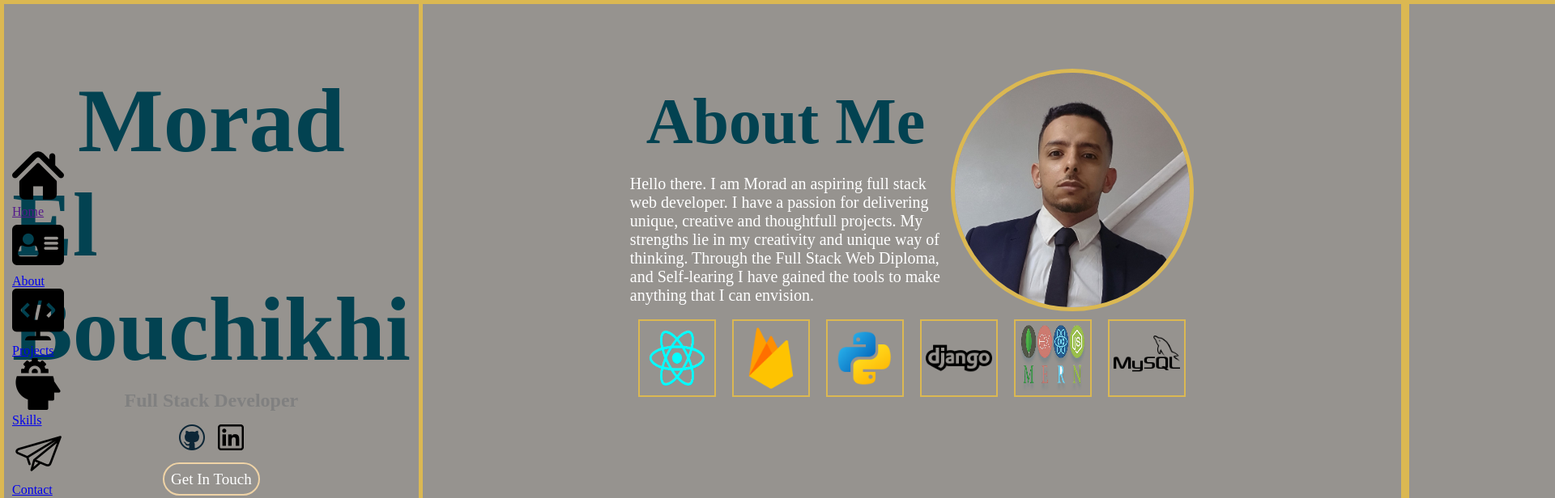
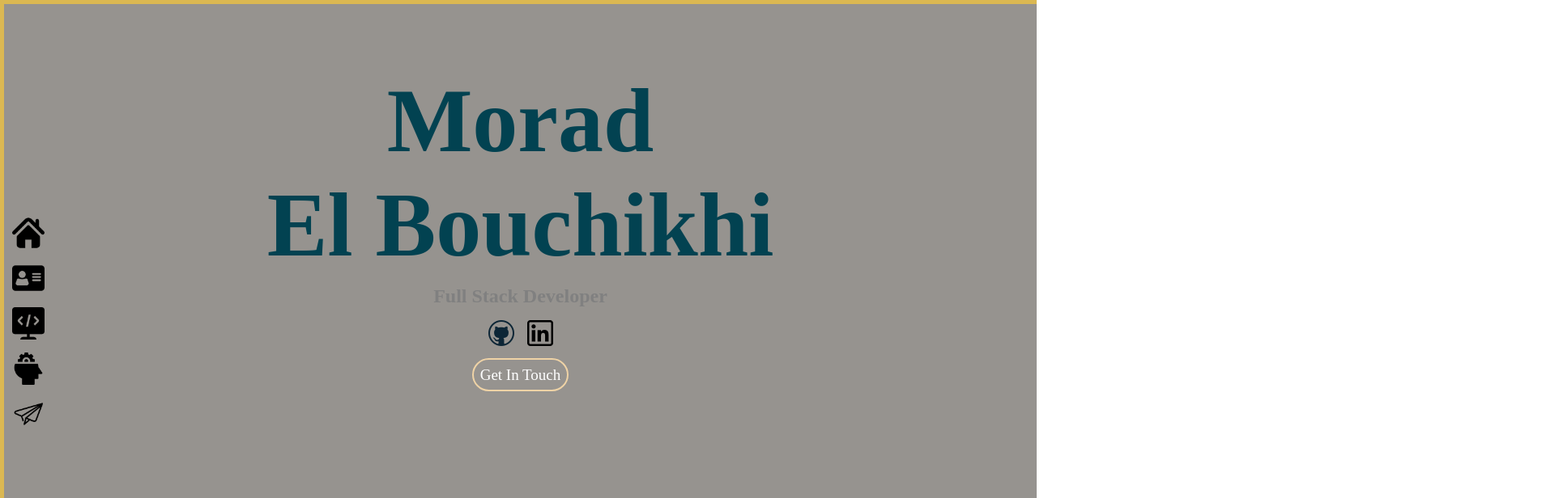
Before and after one commit to Morad17/portfolio-2024, a React (Create React App) app: page / in a window 1280 px wide. Shown: the top 616 px of the page at 81% size, 1920 px wide, since content can reach past the window. Built offline with nearby package versions, Linux system fonts and the light colour scheme.

Commit message:
fixed nav issue

```diff
--- a/src/App.js
+++ b/src/App.js
@@ -12,9 +12,9 @@ import Contact from './pages/Contact'
 function App() {
 
   return (
-    <div className="App">
+    <div className="App main-layout">
       <SideNav />
-     <div className="main-layout">
+     <div className="content">
       <Home />
         <About />
         <Skills />
--- a/src/components/SideNav.jsx
+++ b/src/components/SideNav.jsx
@@ -12,32 +12,32 @@ const SideNav = () => {
     <div className="sidenav">
       <ul className="navigation">
         <li>
-          <a href="" className="nav-a">
+          <a href="#home" className="nav-link">
             <img src={Home} alt="" />
             <p>Home</p>
           </a>
         </li>
         <li>
-          <a href="/about" className="nav-a">
+          <a href="#about" className="nav-link">
             <img src={About} alt="" />
             <p>About</p>
           </a>
         </li>
         <li>
-        <a href="/" className="nav-a">
+        <a href="#projects" className="nav-link">
             <img src={Projects} alt="" />
             <p>Projects</p>
           </a>
 
         </li>
         <li>
-          <a href="/" className="nav-a">
+          <a href="#skills" className="nav-link">
             <img src={Skills} alt="" />
             <p>Skills</p>
           </a>
         </li>
         <li>
-          <a href="/" className="nav-a">
+          <a href="#contact" className="nav-link">
             <img src={Contact} alt="" />
             <p>Contact</p>
           </a>
--- a/src/pages/About.jsx
+++ b/src/pages/About.jsx
@@ -10,7 +10,7 @@ import mysql from "../assets/icons/mysql.png"
 
 const About = () => {
   return (
-    <div className="about-section">
+    <div className="about-section" id="about">
 
       <div className="about-row">
         <div className="section-1">
--- a/src/pages/Contact.jsx
+++ b/src/pages/Contact.jsx
@@ -2,7 +2,7 @@ import React from 'react'
 
 const Contact = () => {
   return (
-    <div>Contact</div>
+    <div className="contact-section" id="contact">Contact</div>
   )
 }
 
--- a/src/pages/Home.jsx
+++ b/src/pages/Home.jsx
@@ -6,7 +6,7 @@ import linkedin from "../assets/icons/linkedin.png"
 
 const Home = () => {
   return (
-    <div className="home">
+    <div className="home" id="home">
       <div className="hero-title-row">
         <h1 className="hero-name">Morad</h1>
         <h1 className="hero-name">El Bouchikhi</h1>
--- a/src/pages/Projects.jsx
+++ b/src/pages/Projects.jsx
@@ -4,7 +4,7 @@ import holidayPhotoThumb from "../assets/images/holiday-photo-thumb.png"
 
 const Projects = () => {
   return (
-    <div className="projects-section">
+    <div className="projects-section" id="projects">
       <section className="project-section">
       <h1 className="projects-title">
         Projects
--- a/src/pages/Skills.jsx
+++ b/src/pages/Skills.jsx
@@ -3,7 +3,7 @@ import ProgressBar from "../components/ProgressBar"
 
 const Skills = () => {
   return (
-    <div className="skills-section">
+    <div className="skills-section" id="skills">
 
       <section className="skills-content">
       <h1 className="skills-title">Skills & Experience</h1>
```
